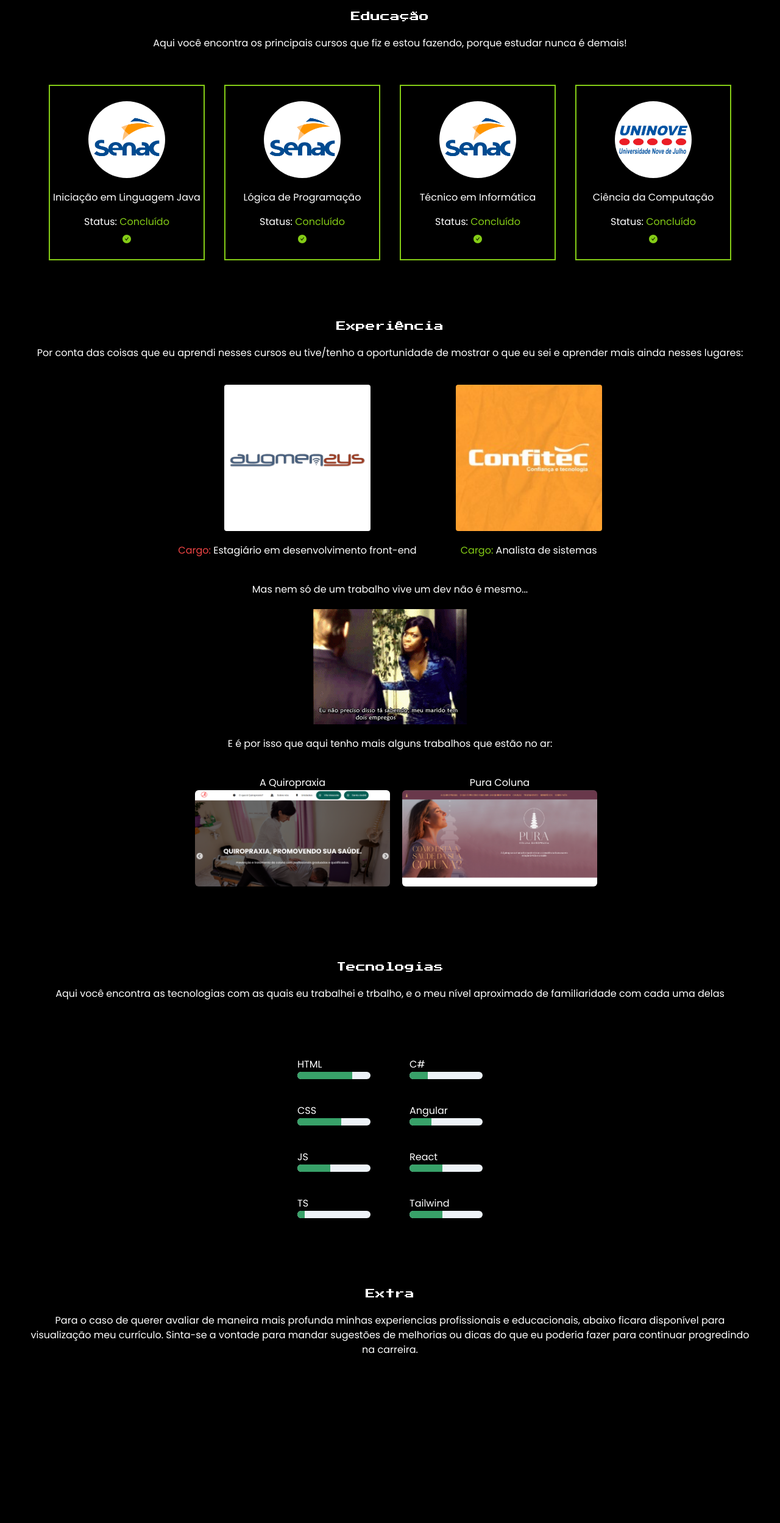
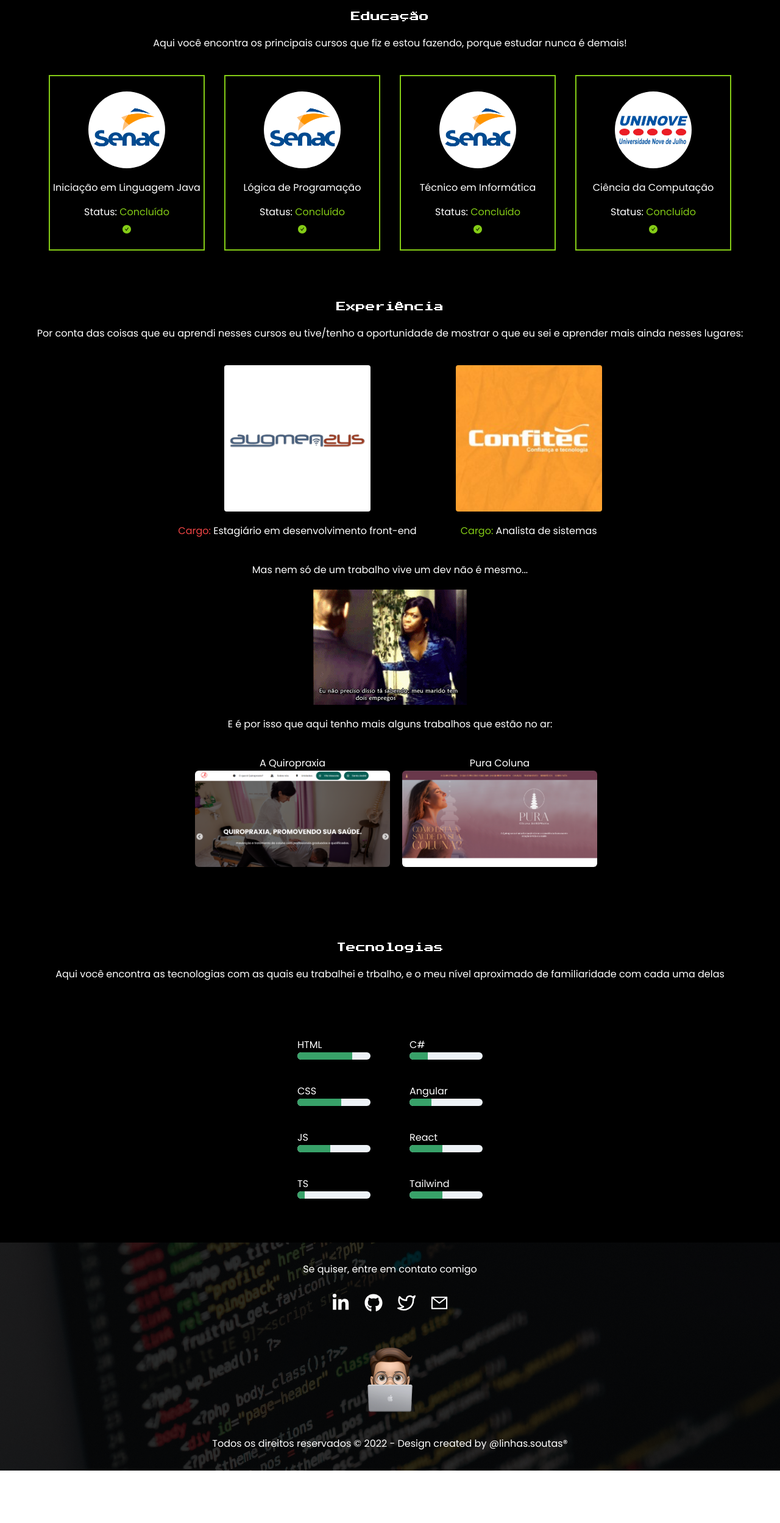
Before and after one commit to maurelio631/maurelio631.github.io, a React (Vite) app: page / in a window 1280 px wide. Shown: the part 940-3438 px from the top of the page at 61% size. After the commit the page ends 3352 px from the top, so only its background shows below. Built offline with nearby package versions, Linux system fonts and the light colour scheme; a web font is replaced by a local one.

Commit message:
Ajustando bug menu mobile

```diff
--- a/src/Components/MainContainer.jsx
+++ b/src/Components/MainContainer.jsx
@@ -13,7 +13,7 @@ import AugmensysLogo from "../Assets/img/AugmensysLogo.jpg";
 import ConfitecLogo from "../Assets/img/ConfitecLogo.jpg";
 import RochelleGif from "../Assets/img/rochelle.gif";
 import GoToTopBtn from "./GoToTopBtn";
-import CV from "../Assets/documents/Marco.pdf"
+import CV from "../Assets/documents/Marco.pdf";
 
 import PuraColuna from "../Assets/img/PuraColuna.png";
 import AQuiropraxia from "../Assets/img/AQuiropraxia.png";
@@ -53,8 +53,8 @@ export default function MainContainer() {
           porque estudar nunca é demais!
         </p>
         <div className="flex flex-col items-center mt-10">
-          <div className="flex flex-wrap justify-center">
-            <div className="h-72 w-64 border-2 border-lime-500 m-4 flex flex-col justify-center items-center">
+          <div className="flex flex-wrap justify-center gap-8">
+            <div className="h-72 w-64 border-2 border-lime-500  flex flex-col justify-center items-center">
               <img
                 className="rounded-full w-1/2"
                 src={SenacLogo}
@@ -66,7 +66,7 @@ export default function MainContainer() {
               </p>
               <AiFillCheckCircle className="text-lime-500 mt-2" />
             </div>
-            <div className="h-72 w-64 border-2 border-lime-500 m-4 flex flex-col justify-center items-center">
+            <div className="h-72 w-64 border-2 border-lime-500  flex flex-col justify-center items-center">
               <img
                 className="rounded-full w-1/2"
                 src={SenacLogo}
@@ -78,7 +78,7 @@ export default function MainContainer() {
               </p>
               <AiFillCheckCircle className="text-lime-500 mt-2" />
             </div>
-            <div className="h-72 w-64 border-2 border-lime-500 m-4 flex flex-col justify-center items-center">
+            <div className="h-72 w-64 border-2 border-lime-500  flex flex-col justify-center items-center">
               <img
                 className="rounded-full w-1/2"
                 src={SenacLogo}
@@ -90,7 +90,7 @@ export default function MainContainer() {
               </p>
               <AiFillCheckCircle className="text-lime-500 mt-2" />
             </div>
-            <div className="h-72 w-64 border-2 border-lime-500 m-4 flex flex-col justify-center items-center">
+            <div className="h-72 w-64 border-2 border-lime-500  flex flex-col justify-center items-center">
               <img
                 className="rounded-full w-1/2"
                 src={UninoveLogo}
@@ -149,10 +149,10 @@ export default function MainContainer() {
             E é por isso que aqui tenho mais alguns trabalhos que estão no ar:
           </p>
         </div>
-        <div className="flex flex-col md:flex-row justify-center my-10">
-          <div className="flex flex-col items-center mx-5 hover:scale-150 transition-all">
+        <div className="flex flex-col md:flex-row justify-center my-10 gap-y-12">
+          <div className="flex flex-col items-center mx-5 hover:scale-105 transition-all max-w-full">
             <h3>A Quiropraxia</h3>
-            <div className="w-80">
+            <div className="w-64 md:w-80">
               <a href="https://aquiropraxia.com.br" target="_blank">
                 <img
                   src={AQuiropraxia}
@@ -162,13 +162,13 @@ export default function MainContainer() {
               </a>
             </div>
           </div>
-          <div className="flex flex-col items-center hover:scale-150 transition-all">
+          <div className="flex flex-col items-center hover:scale-105 transition-all max-w-full">
             <h3>Pura Coluna</h3>
-            <div className="w-80">
+            <div className="w-64 md:w-80">
               <a href="https://puracoluna.com.br" target="_blank">
                 <img
                   src={PuraColuna}
-                  className="rounded-md"
+                  className="rounded-md object-contain"
                   alt="Captura de tela do site pura coluna"
                 />
               </a>
@@ -266,30 +266,6 @@ export default function MainContainer() {
         </div>
         <GoToTopBtn />
       </section>
-      <section
-        className=" flex flex-col p-10 bg-black text-white"
-        id="Habilidades"
-      >
-        <h2 className="text-white text-center">Extra</h2>
-        <p className="text-center mt-5">
-          Para o caso de querer avaliar de maneira mais profunda minhas
-          experiencias profissionais e educacionais, abaixo ficara disponível
-          para visualização meu currículo. Sinta-se a vontade para mandar
-          sugestões de melhorias ou dicas do que eu poderia fazer para continuar
-          progredindo na carreira.
-        </p>
-        <div className="flex flex-col md:flex-row justify-center items-center mt-5 ">
-          <div className="flex flex-col md:m-8">
-            <iframe
-              src={`${CV}#view=fitH`}
-              frameborder="0"
-              height="100%"
-              width="100%"
-            ></iframe>
-          </div>
-        </div>
-        <GoToTopBtn />
-      </section>
     </main>
   );
 }
--- a/src/Components/NavBar.jsx
+++ b/src/Components/NavBar.jsx
@@ -40,7 +40,7 @@ export default function NavBar() {
         </div>
         <ul
           className={`flex flex-col md:flex-row ${
-            navbarOpen ? "flex" : "sm:hidden"
+            navbarOpen ? "flex" : "hidden"
           } md:flex`}
           id="navbarLinks"
         >
```
